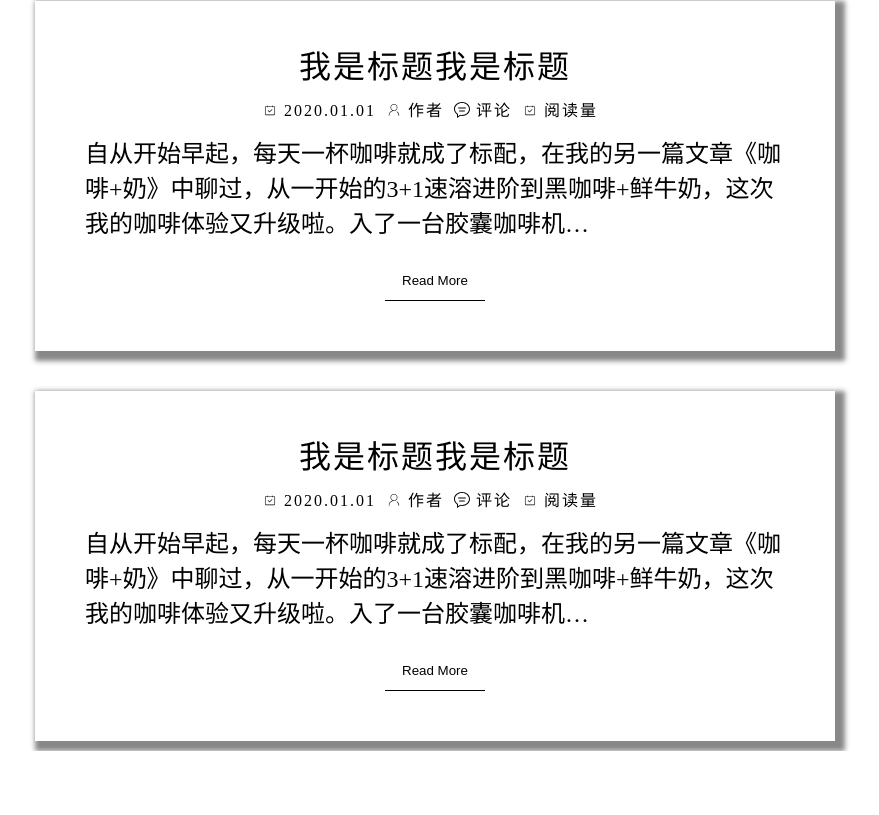
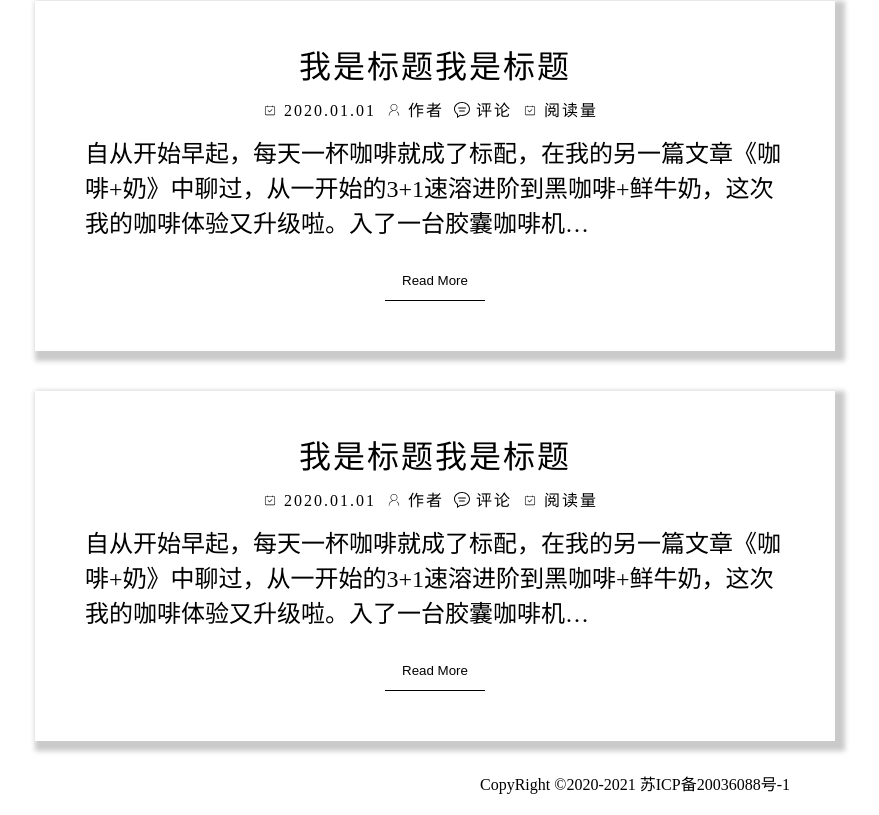
Before and after one commit to violateer/vio-blog, a Vue app: page / in a window 1280 px wide. Shown: the part 1270-2085 px from the top of the page, without its empty margins (5-884 px from the left). Before the commit the page ends 2021 px from the top, so only its background shows below. Built offline with nearby package versions, Linux system fonts and the light colour scheme.

Commit message:
创建Footer组件

```diff
--- a/src/App.vue
+++ b/src/App.vue
@@ -2,17 +2,19 @@
   <div id="app">
     <TopBar/>
     <router-view></router-view>
+    <Footer/>
   </div>
 </template>
 
 <script lang="ts">
 import Vue from 'vue';
 import TopBar from '@/components/TopBar.vue';
+import Footer from '@/components/Footer.vue';
 
 export default Vue.extend({
   name: 'App',
   components: {
-    TopBar
+    TopBar, Footer
   }
 });
 </script>
--- a/src/components/Card.vue
+++ b/src/components/Card.vue
@@ -53,7 +53,7 @@ export default Vue.extend({
   position: relative;
   padding: 0 50px;
   overflow: hidden;
-  box-shadow: 5px 5px 5px 5px #888888;
+  box-shadow: 5px 5px 5px 5px #cacaca;
 
   .title {
     font-size: 32px;
--- /dev/null
+++ b/src/components/Footer.vue
@@ -0,0 +1,21 @@
+<template>
+  <footer class="footer">
+    CopyRight &copy;2020-2021 <a href="https://beian.miit.gov.cn/" target="_blank">苏ICP备20036088号-1</a>
+  </footer>
+</template>
+
+<script lang="ts">
+import Vue from 'vue';
+
+export default Vue.extend({
+  name: ''
+});
+</script>
+
+<style lang="scss" scoped>
+.footer {
+  font-size: 16px;
+  text-align: center;
+  padding: 20px 0;
+}
+</style>
```
